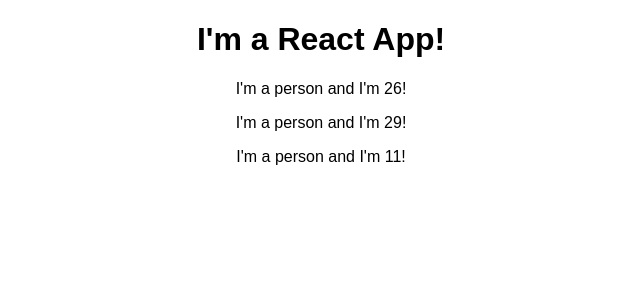
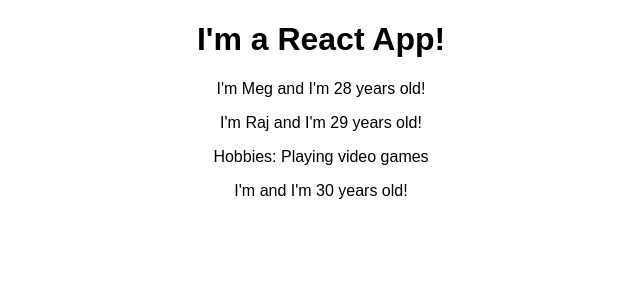
Before and after one commit to meghna-saxena/react-app, a React (Create React App) app in the folder Base Features/: page / in a window 1280 px wide. Shown: the top 300 px of the page, without its empty margins (319-959 px from the left). Built offline with nearby package versions, Linux system fonts and the light colour scheme.

Commit message:
working with props

```diff
--- a/Base Features/src/App.js
+++ b/Base Features/src/App.js
@@ -7,9 +7,9 @@
     return (
       <div className="App">
         <h1>I'm a React App!</h1>
-        <Person />
-        <Person />
-        <Person />
+        <Person name="Meg" age="28" />
+        <Person name="Raj" age="29">Hobbies: Playing video games</Person>
+        <Person nam="Mex" age="30" />
       </div>
     );
   }
--- a/Base Features/src/Person/index.js
+++ b/Base Features/src/Person/index.js
@@ -1,7 +1,12 @@
 import React from 'react';
 
-const person = () => {
-    return <p>I'm a person and I'm {Math.floor(Math.random()*30)}!</p>
+const person = (props) => {
+    return (
+        <div>
+            <p>I'm {props.name} and I'm {props.age} years old!</p>
+            <p>{props.children}</p>
+        </div>
+    )
 };
 
 export default person;
```
Also changed, not shown: 1 other file (tests, documents, lock files or other folders).
